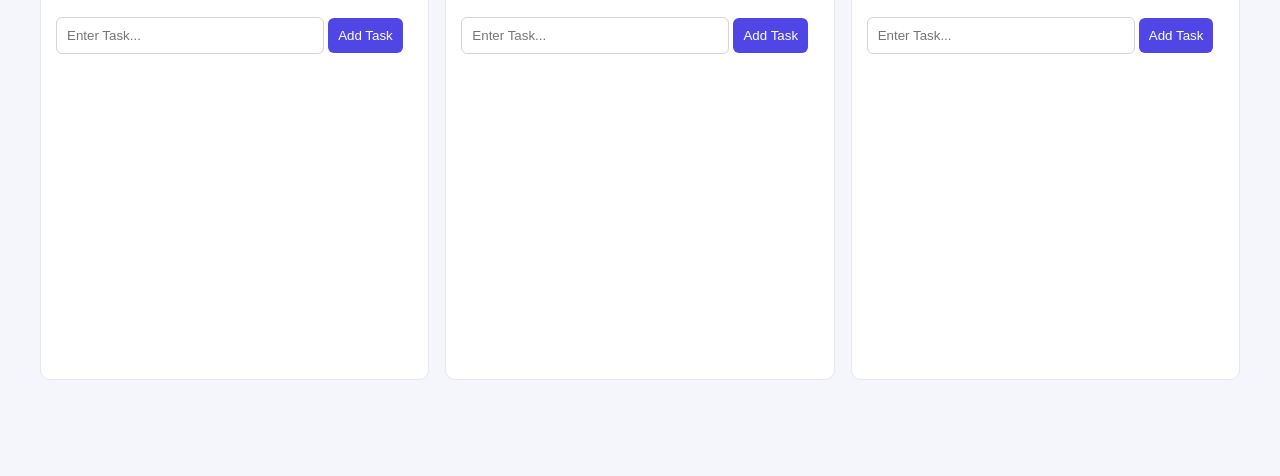
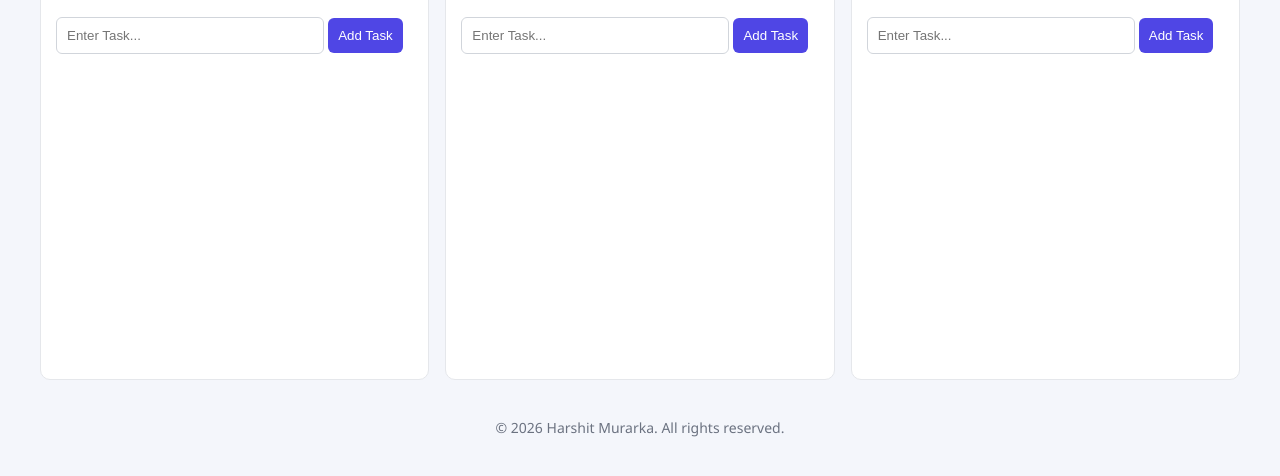
Before and after one commit to Harshit-Murarka/To-do, a plain HTML site: page index.html in a window 1280 px wide. Shown: the part 188-664 px from the top of the page. Drawn offline with Linux system fonts and the light colour scheme.

Commit message:
Added Copyright Tag

```diff
--- a/index.html
+++ b/index.html
@@ -43,6 +43,7 @@
 
         </div>
     </div>
+    <p class="copyright">© 2026 Harshit Murarka. All rights reserved.</p>
     <script src="script.js"></script>
 </body>
 </html>
--- a/style.css
+++ b/style.css
@@ -94,3 +94,10 @@ h1{
     background-color: #fee2e2;
     color: #dc2626;
 }
+
+.copyright{
+    text-align: center;
+    margin-top: 18px;
+    color: #6b7280;
+    font-size: 14px;
+}
```
